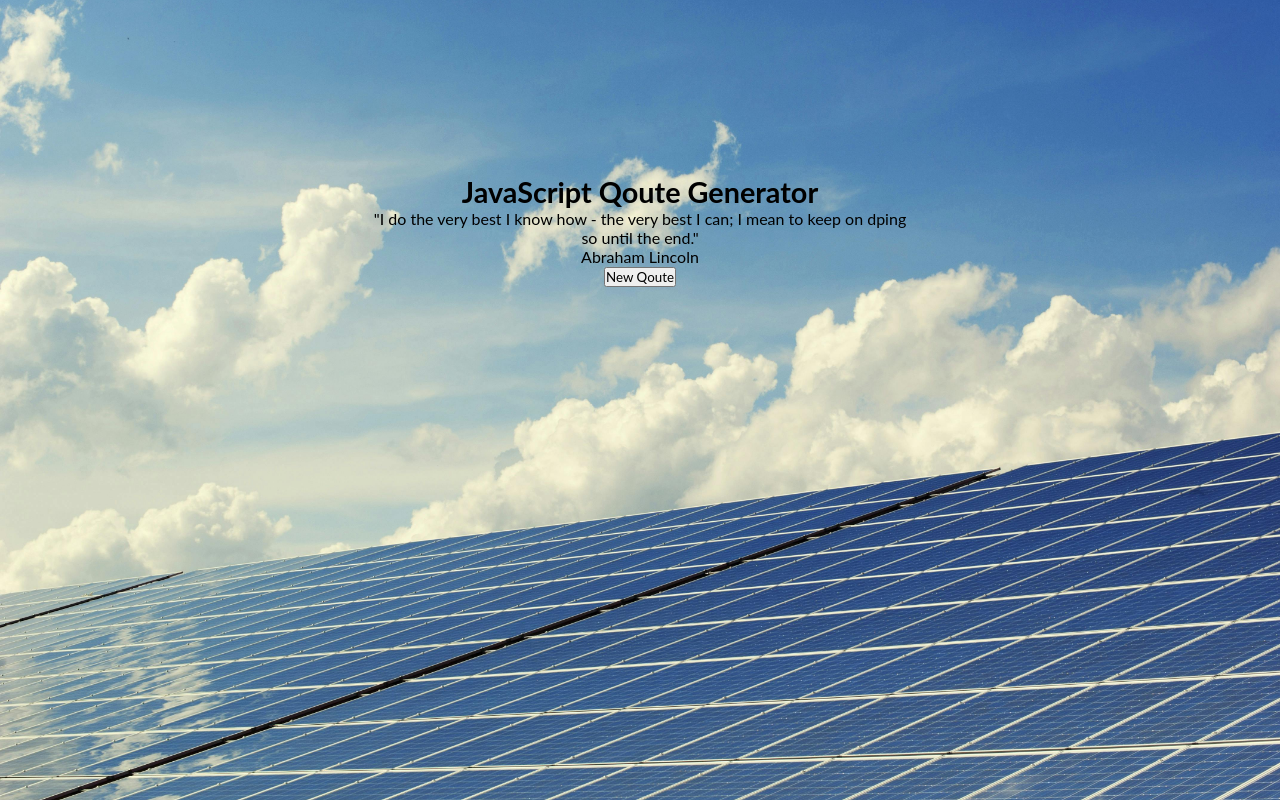
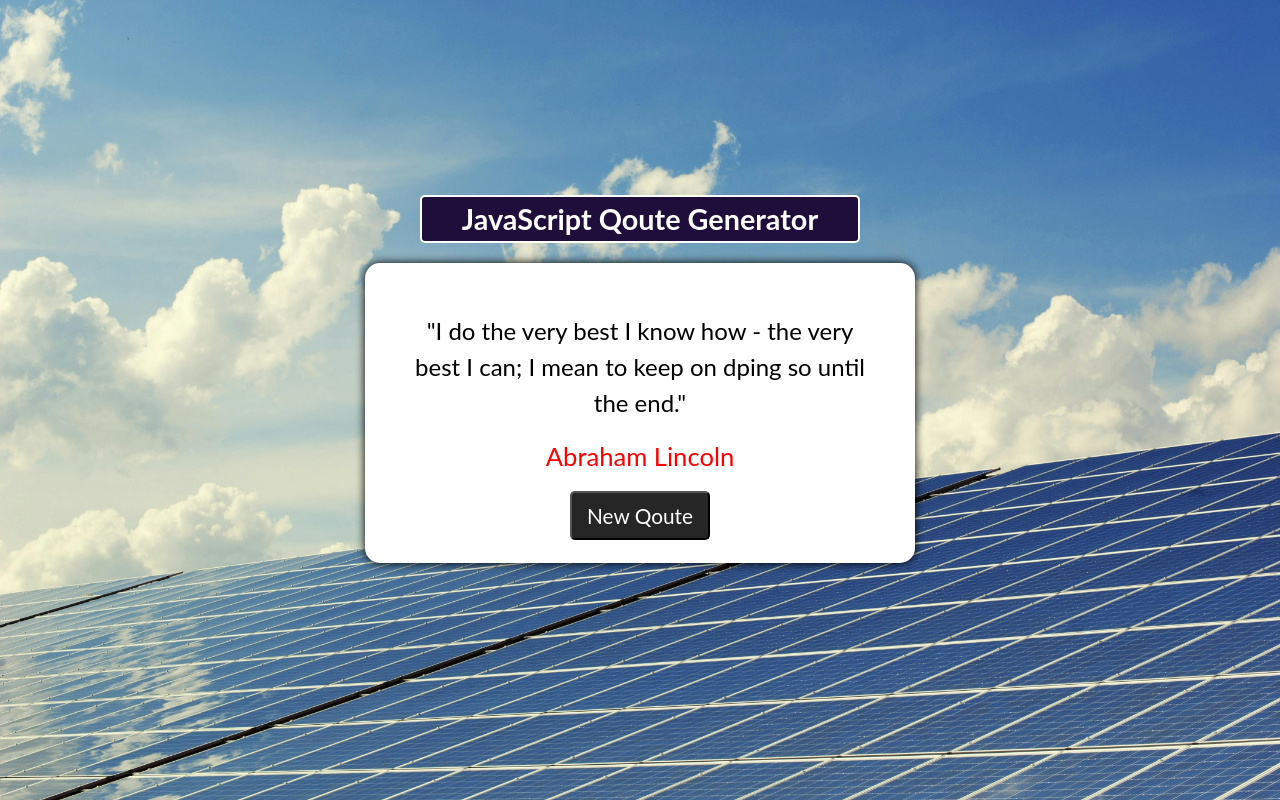
Before and after one commit to colakalpeer/qoutegenerator, a plain HTML site: page index.html in a window 1280 px wide. Drawn offline with Linux system fonts and the light colour scheme.

Commit message:
feature: all CSS operatios finished and button created

```diff
--- a/styles.css
+++ b/styles.css
@@ -21,4 +21,48 @@ body {
 
 .header {
     font-size: 1.2rem;
+    border: solid 2px #fff;
+    color: #fff;
+    background-color: #200e3a;
+    padding: 5px;
+    width: 80%;
+    margin: 20px auto;
+    border-radius: 5px;
 }
+
+
+.main-content {
+    width: 100%;
+    height: 300px;
+    background-color: #fff;
+    border-radius: 15px;
+    padding: 50px 40px;
+    box-shadow: 0 0 10px;
+}
+
+
+.main-content .text-area {
+    font-size: 1.5rem;
+    line-height: 1.5;
+
+}
+
+.main-content .person {
+    font-size: 1.6rem;
+    color: red;
+    text-decoration: uppercase;
+    margin-top: 20px;
+}
+
+.button-area button {
+    background-color: #262626;
+    color: #fff;
+    font-size: 1.3rem;
+    padding: 10px 15px;
+    margin-top: 20px;
+    border-radius: 5px;
+}
+
+.button-area button:active {
+    background-color: lightblue;
+}
```
